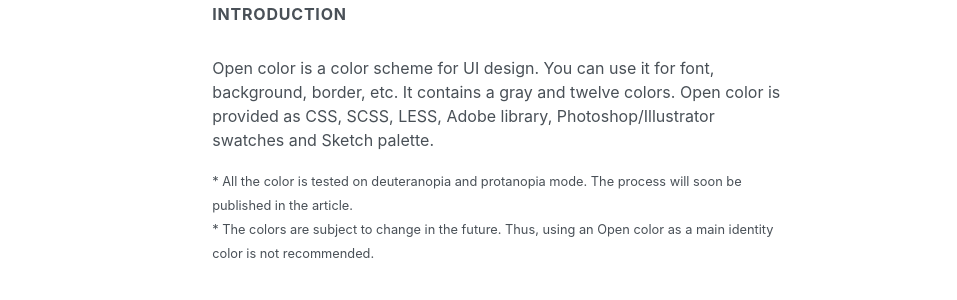
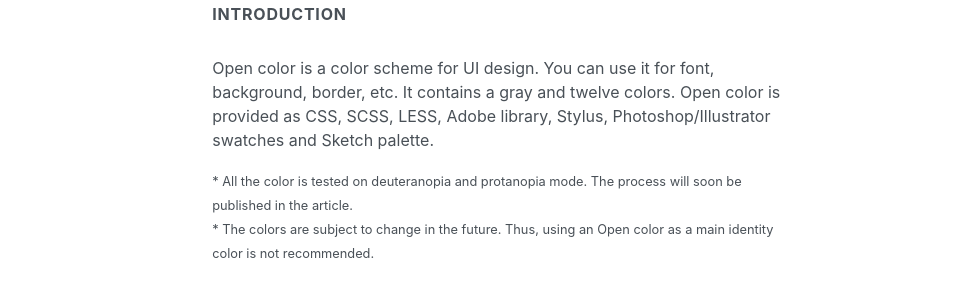
Before and after one commit to yeun/open-color, a Jekyll site: the page built from docs/documents.html, in a window 1280 px wide and 900 px high. Shown: the part 373-673 px from the top of the window, without its empty margins (159-1116 px from the left). Built offline with Jekyll 4.4.1, drawn with Linux system fonts in a browser that asks for light colours; nearby versions of some CDN libraries; library files that are not in the unit come from our copies.

Commit message:
Added file format in introduction

```diff
--- a/docs/_includes/introduction.html
+++ b/docs/_includes/introduction.html
@@ -7,7 +7,7 @@
         <span class="introduction-color introduction-{{ color }}"></span>
       {% endfor %}.
       </span>
-      Open color is provided as CSS, SCSS, LESS, Adobe library, Photoshop/Illustrator swatches and Sketch palette.
+      Open color is provided as CSS, SCSS, LESS, Stylus, Adobe library, Photoshop/Illustrator swatches and Sketch palette.
     </p>
     <div class="note">
       * All the color is tested on deuteranopia and protanopia mode. The process will soon be published in the article.
--- a/docs/documents.html
+++ b/docs/documents.html
@@ -5,7 +5,7 @@
 <section class="docs-section">
   <h3 class="docs-title">Introduction</h3>
   <div class="docs-content">
-    <p>Open color is a color scheme for UI design. You can use it for font, background, border, etc. It contains a gray and twelve colors. Open color is provided as CSS, SCSS, LESS, Adobe library, Photoshop/Illustrator swatches and Sketch palette.</p>
+    <p>Open color is a color scheme for UI design. You can use it for font, background, border, etc. It contains a gray and twelve colors. Open color is provided as CSS, SCSS, LESS, Adobe library, Stylus, Photoshop/Illustrator swatches and Sketch palette.</p>
     <small>* All the color is tested on deuteranopia and protanopia mode. The process will soon be published in the article.</small><br>
     <small>* The colors are subject to change in the future. Thus, using an Open color as a main identity color is not recommended.</small>
   </div>
```
